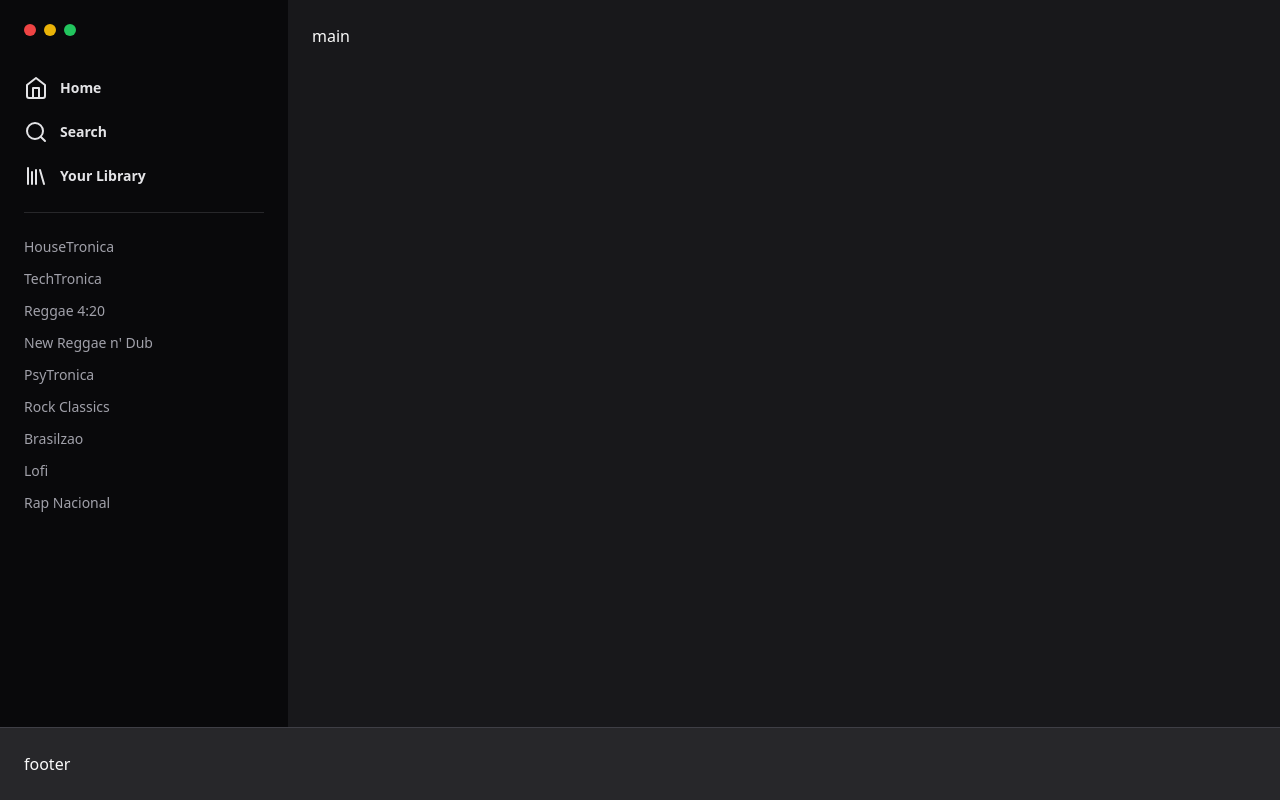
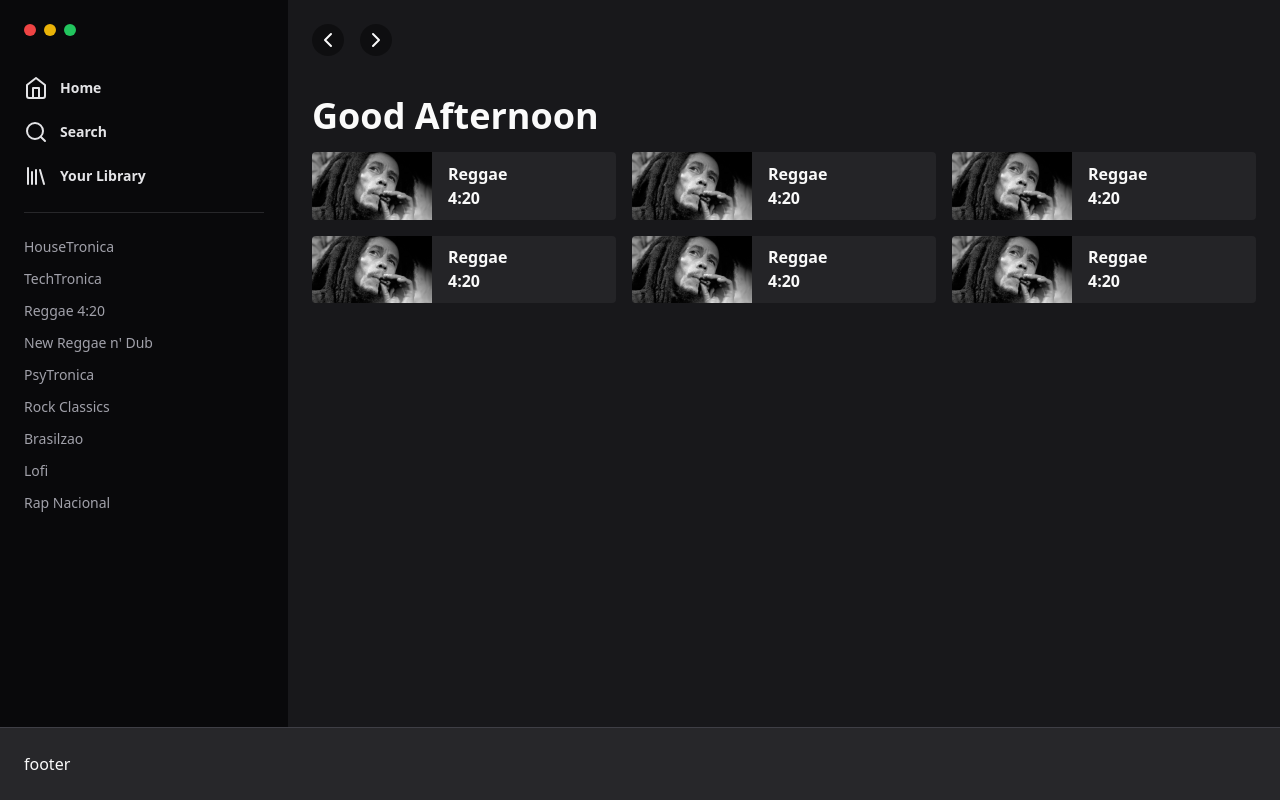
Before and after one commit to Daniel-Thielmann/CSS-Tailwind, a Next.js app in the folder Projeto Spotify/tailwind-spotify/: page / in a window 1280 px wide. Built offline with nearby package versions, Linux system fonts and the light colour scheme.

Commit message:
primeira seção da landing page

```diff
--- a/Projeto Spotify/tailwind-spotify/src/app/page.tsx
+++ b/Projeto Spotify/tailwind-spotify/src/app/page.tsx
@@ -1,4 +1,5 @@
-import {Home as HomeIcon, Search, Library} from 'lucide-react'
+import { Home as HomeIcon, Search, Library, ChevronLeft, ChevronRight, Play} from 'lucide-react'
+import Image from 'next/image';
 
 export default function Home() {
   return (
@@ -6,9 +7,9 @@ export default function Home() {
       <div className="flex flex-1">
         <aside className="w-72 bg-zinc-950 p-6">
           <div className='flex items-center gap-2'>
-              <div className='w-3 h-3 bg-red-500 rounded-full' />
-              <div className='w-3 h-3 bg-yellow-500 rounded-full' />
-              <div className='w-3 h-3 bg-green-500 rounded-full' />
+            <div className='w-3 h-3 bg-red-500 rounded-full' />
+            <div className='w-3 h-3 bg-yellow-500 rounded-full' />
+            <div className='w-3 h-3 bg-green-500 rounded-full' />
           </div>
           <nav className='space-y-5 mt-10'>
             <a href="" className='flex items-center gap-3 text-sm font-semibold text-zinc-200'>
@@ -37,7 +38,61 @@ export default function Home() {
           </nav>
         </aside>
         <main className="flex-1 p-6">
-          main
+          <div className='flex items-center gap-4'>
+            <button className='rounded-full bg-black/40 p-1'>
+              <ChevronLeft />
+            </button>
+            <button className='rounded-full bg-black/40 p-1'>
+              <ChevronRight />
+            </button>
+          </div>
+
+          <h1 className='font-semibold text-4xl mt-10'>Good Afternoon</h1>
+
+          <div className='grid grid-cols-3 gap-4 mt-4'>
+            <a href='#' className='bg-white/5 group rounded flex items-center gap-4 overflow-hidden hover:bg-white/10 transition-colors'>
+              <Image src="/album.jpg" width={120} height={120} alt="Capa album Bob Marley" />
+              <strong>Reggae 4:20</strong>
+              <button className='w-12 h-12 flex items-center justify-center pl-1 rounded-full bg-green-400 text-black ml-auto mr-8 invisible group-hover:visible'>
+                <Play />
+              </button>
+            </a>
+            <a href='#' className='bg-white/5 group rounded flex items-center gap-4 overflow-hidden hover:bg-white/10 transition-colors'>
+              <Image src="/album.jpg" width={120} height={120} alt="Capa album Bob Marley" />
+                <strong>Reggae 4:20</strong>
+                <button className='w-12 h-12 flex items-center justify-center pl-1 rounded-full bg-green-400 text-black ml-auto mr-8 invisible group-hover:visible'>
+                <Play />
+              </button>
+            </a>
+            <a href='#' className='bg-white/5 group rounded flex items-center gap-4 overflow-hidden hover:bg-white/10 transition-colors'>
+              <Image src="/album.jpg" width={120} height={120} alt="Capa album Bob Marley" />
+                <strong>Reggae 4:20</strong>
+                <button className='w-12 h-12 flex items-center justify-center pl-1 rounded-full bg-green-400 text-black ml-auto mr-8 invisible group-hover:visible'>
+                <Play />
+              </button>
+            </a>
+            <a href='#' className='bg-white/5 group rounded flex items-center gap-4 overflow-hidden hover:bg-white/10 transition-colors'>
+              <Image src="/album.jpg" width={120} height={120} alt="Capa album Bob Marley" />
+                <strong>Reggae 4:20</strong>
+                <button className='w-12 h-12 flex items-center justify-center pl-1 rounded-full bg-green-400 text-black ml-auto mr-8 invisible group-hover:visible'>
+                <Play />
+              </button>
+            </a>
+            <a href='#' className='bg-white/5 group rounded flex items-center gap-4 overflow-hidden hover:bg-white/10 transition-colors'>
+              <Image src="/album.jpg" width={120} height={120} alt="Capa album Bob Marley" />
+                <strong>Reggae 4:20</strong>
+                <button className='w-12 h-12 flex items-center justify-center pl-1 rounded-full bg-green-400 text-black ml-auto mr-8 invisible group-hover:visible'>
+                <Play />
+              </button>
+            </a>
+            <a href='#' className='bg-white/5 group rounded flex items-center gap-4 overflow-hidden hover:bg-white/10 transition-colors'>
+              <Image src="/album.jpg" width={120} height={120} alt="Capa album Bob Marley" />
+                <strong>Reggae 4:20</strong>
+                <button className='w-12 h-12 flex items-center justify-center pl-1 rounded-full bg-green-400 text-black ml-auto mr-8 invisible group-hover:visible'>
+                <Play />
+              </button>
+            </a>
+          </div>
         </main>
       </div>
       <footer className="bg-zinc-800 border-t border-zinc-700 p-6">
```
Also changed, not shown: Projeto Spotify/tailwind-spotify/public/album.jpg (added).
